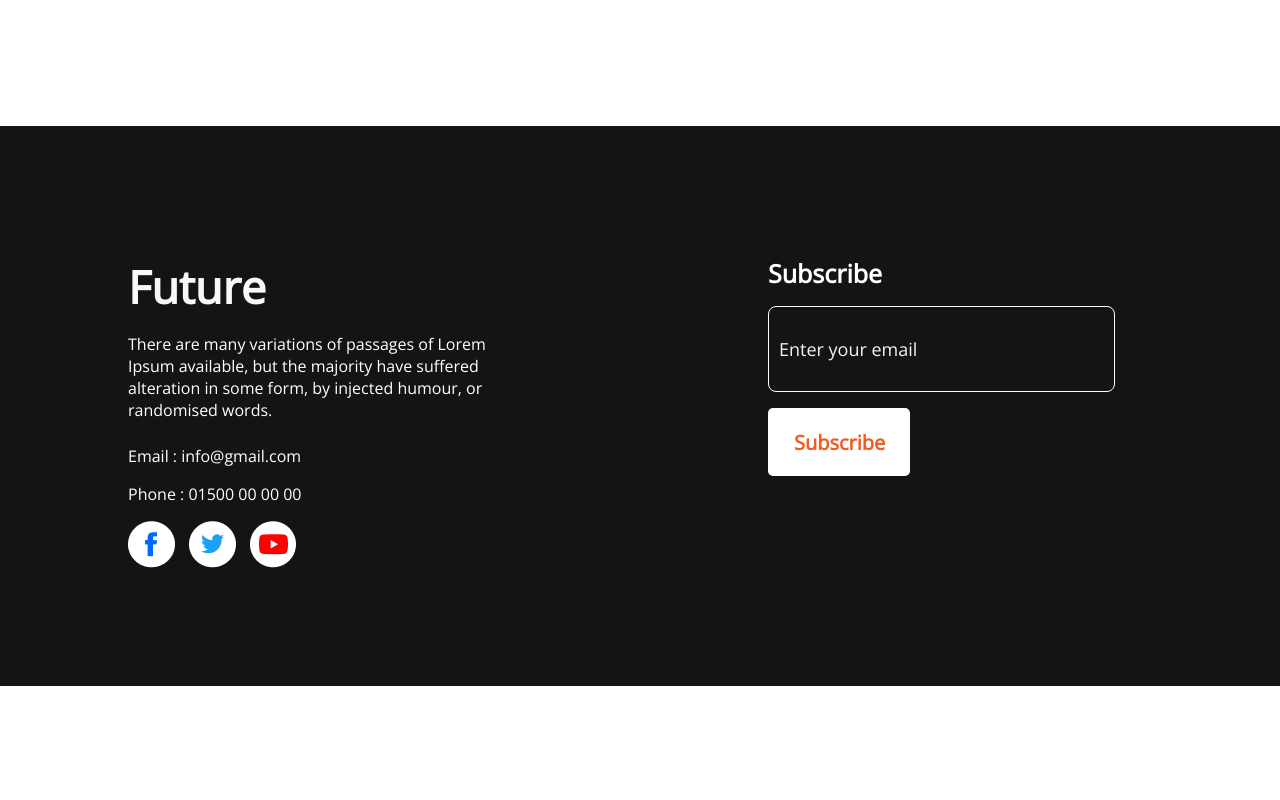
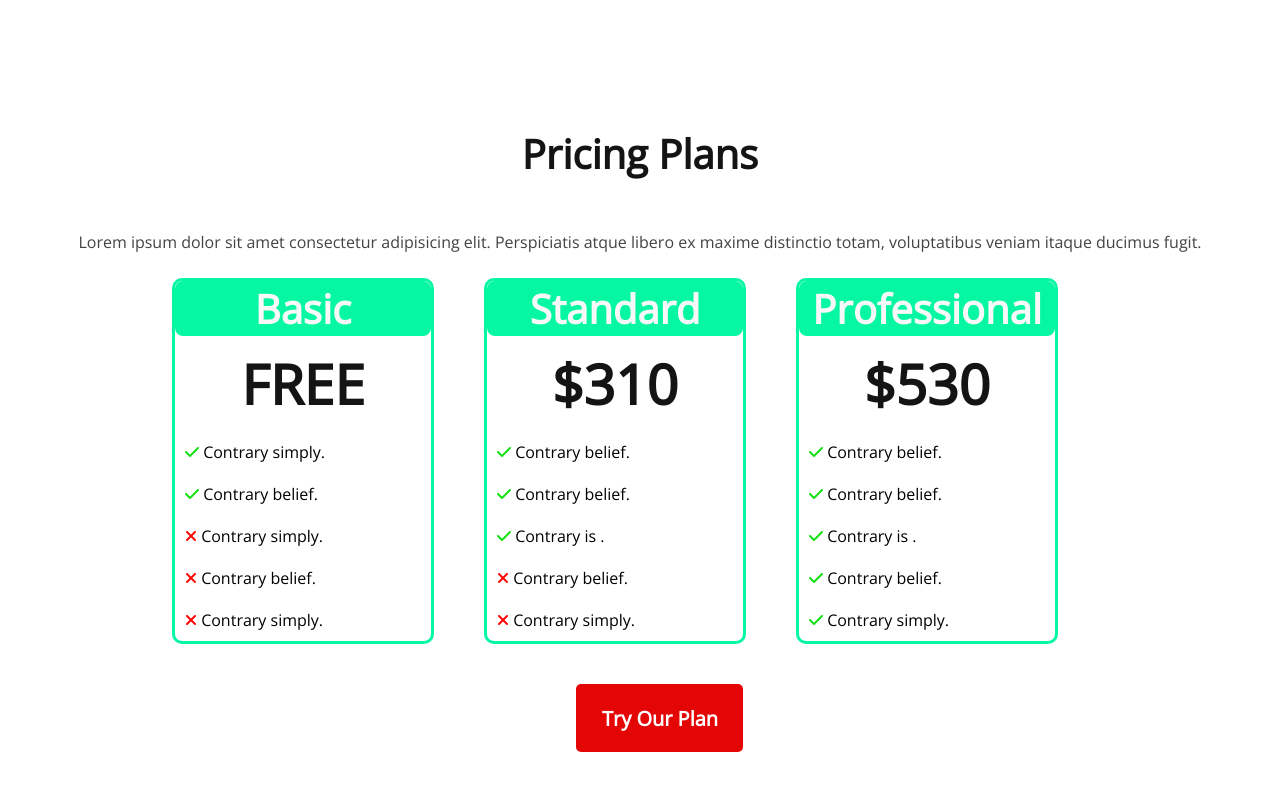
Before and after one commit to imtiaz-ahmmed/new-year-new-me-sample-landing-page, a plain HTML site: page index.html in a window 1280 px wide. Shown: the part 2360-3160 px from the top of the page. Before the commit the page ends 3046 px from the top, so only its background shows below. Drawn offline with nearby package versions, Linux system fonts and the light colour scheme.

Commit message:
third commit

```diff
--- a/css/styles.css
+++ b/css/styles.css
@@ -197,6 +197,112 @@ header {
 
 }
 
+/* pricing plans styles */
+
+.pricing-plans {
+    height: 100vh;
+}
+
+.pricing-head-title{
+    text-align: center;
+    color: #151414;
+    font-weight: 700;
+    font-size: 40px;
+    margin-bottom: 50px;
+
+}
+
+.pricing-plan-description {
+    font-weight: 400;
+    font-size: 16px;
+    color: #444343;
+    margin-bottom: 25px;
+    text-align: center;
+
+}
+
+.pricing-plans-container {
+    display: flex;
+    align-items: center;
+    justify-content: center;
+
+}
+
+.plans {
+    border: 3px solid rgb(5, 247, 162);
+    margin-right: 50px;
+    border-radius: 10px;
+    width: 20%;
+    height: 15%;
+
+}
+
+.pricing-plan-title{
+    color: #151414;
+    font-weight: 700;
+    font-size: 40px;
+    background-color: rgb(5, 247, 162);
+    color: #F8F8F8;
+    border-radius: 8px;
+    text-align: center;
+}
+.pricing-plan-title:hover{
+    color: #151414;
+    font-weight: 700;
+    font-size: 40px;
+    background-color: rgba(213, 18, 4, 0.895);
+    color: #F8F8F8;
+    border-radius: 8px;
+    text-align: center;
+}
+
+.category {
+    font-weight: 600;
+    font-size: 55px;
+    color: #151414;
+    text-align: center;
+    padding: 10px;
+
+}
+
+.pricing-list {
+    padding: 10px;
+}
+
+.li-icon-xmark {
+    color: red;
+
+}
+
+.btn-pricing-plan {
+    font-weight: 600;
+    font-size: 20px;
+    border: none;
+    border-radius: 5px;
+    padding: 21px 25px 20px 26px;
+    background-color: #e40505;
+    color: #FFFFFF;
+    margin-left: 45%;
+    margin-top: 40px;
+}
+.btn-pricing-plan:hover {
+    font-weight: 600;
+    font-size: 20px;
+    border: none;
+    border-radius: 5px;
+    padding: 21px 25px 20px 26px;
+    background-color: rgb(5, 247, 162);
+    color: #FFFFFF;
+    margin-left: 45%;
+    margin-top: 40px;
+}
+
+
+
+
+
+
+
 /* Footer Styles */
 footer {
     background: #151414;
@@ -265,7 +371,11 @@ footer {
     height: 64px;
     background-color: #151414;
     margin-bottom: 16px;
+    color: #F15B22;
+
+
 }
+
 
 ::placeholder {
     color: #F3F3F3;
@@ -279,5 +389,6 @@ footer {
     padding: 21px 25px 20px 26px;
     color: #F15B22;
     background-color: #FFFFFF;
+    text-align: center;
 
 }
--- a/index.html
+++ b/index.html
@@ -88,6 +88,74 @@
 
             </div>
         </section>
+
+        <!-- Pricing Plans -->
+        <section class="pricing-plans">
+            <h3 class="pricing-head-title">Pricing Plans</h3>
+            <p class="pricing-plan-description">Lorem ipsum dolor sit amet consectetur adipisicing elit. Perspiciatis
+                atque libero ex maxime distinctio totam, voluptatibus veniam itaque ducimus fugit.</p>
+
+            <div class="pricing-plans-container">
+                <div class="plans">
+                    <h4 class="pricing-plan-title">Basic</h4>
+                    <p class="category">FREE</p>
+                    <div class="pricing-plan-listslists">
+                        <p class="pricing-list"><i class="fa-solid fa-check li-icon-check-mark"></i> Contrary
+                            simply.</p>
+                        <p class="pricing-list"><i class="fa-solid fa-check li-icon-check-mark"></i> Contrary
+                            belief.</p>
+                        <p class="pricing-list"><i class="fa-solid fa-xmark li-icon-xmark"></i> Contrary
+                            simply.</p>
+                        <p class="pricing-list"><i class="fa-solid fa-xmark li-icon-xmark"></i> Contrary
+                            belief.</p>
+                        <p class="pricing-list"><i class="fa-solid fa-xmark li-icon-xmark"></i> Contrary
+                            simply.</p>
+                    </div>
+
+                </div>
+                <div class="plans">
+                    <h4 class="pricing-plan-title">Standard</h4>
+                    <p class="category">$310</p>
+                    <div class="pricing-plan-listslists">
+                        <p class="pricing-list"><i class="fa-solid fa-check li-icon-check-mark"></i> Contrary
+                            belief.</p>
+                        <p class="pricing-list"><i class="fa-solid fa-check li-icon-check-mark"></i> Contrary
+                            belief.</p>
+                        <p class="pricing-list"><i class="fa-solid fa-check li-icon-check-mark"></i> Contrary
+                            is .</p>
+                        <p class="pricing-list"><i class="fa-solid fa-xmark li-icon-xmark"></i> Contrary
+                            belief.</p>
+                        <p class="pricing-list"><i class="fa-solid fa-xmark li-icon-xmark"></i> Contrary
+                            simply.</p>
+                    </div>
+
+
+
+                </div>
+                <div class="plans">
+                    <h4 class="pricing-plan-title">Professional</h4>
+                    <p class="category">$530</p>
+                    <div class="pricing-plan-listslists">
+                        <p class="pricing-list"><i class="fa-solid fa-check li-icon-check-mark"></i> Contrary
+                            belief.</p>
+                        <p class="pricing-list"><i class="fa-solid fa-check li-icon-check-mark"></i> Contrary
+                            belief.</p>
+                        <p class="pricing-list"><i class="fa-solid fa-check li-icon-check-mark"></i> Contrary
+                            is .</p>
+                        <p class="pricing-list"><i class="fa-solid fa-check li-icon-check-mark"></i> Contrary
+                            belief.</p>
+                        <p class="pricing-list"><i class="fa-solid fa-check li-icon-check-mark"></i> Contrary
+                            simply.</p>
+                    </div>
+
+                </div>
+
+            </div>
+            <button class="btn-pricing-plan">Try Our Plan</button>
+
+
+
+        </section>
     </main>
 
     <!-- Footer -->
```
